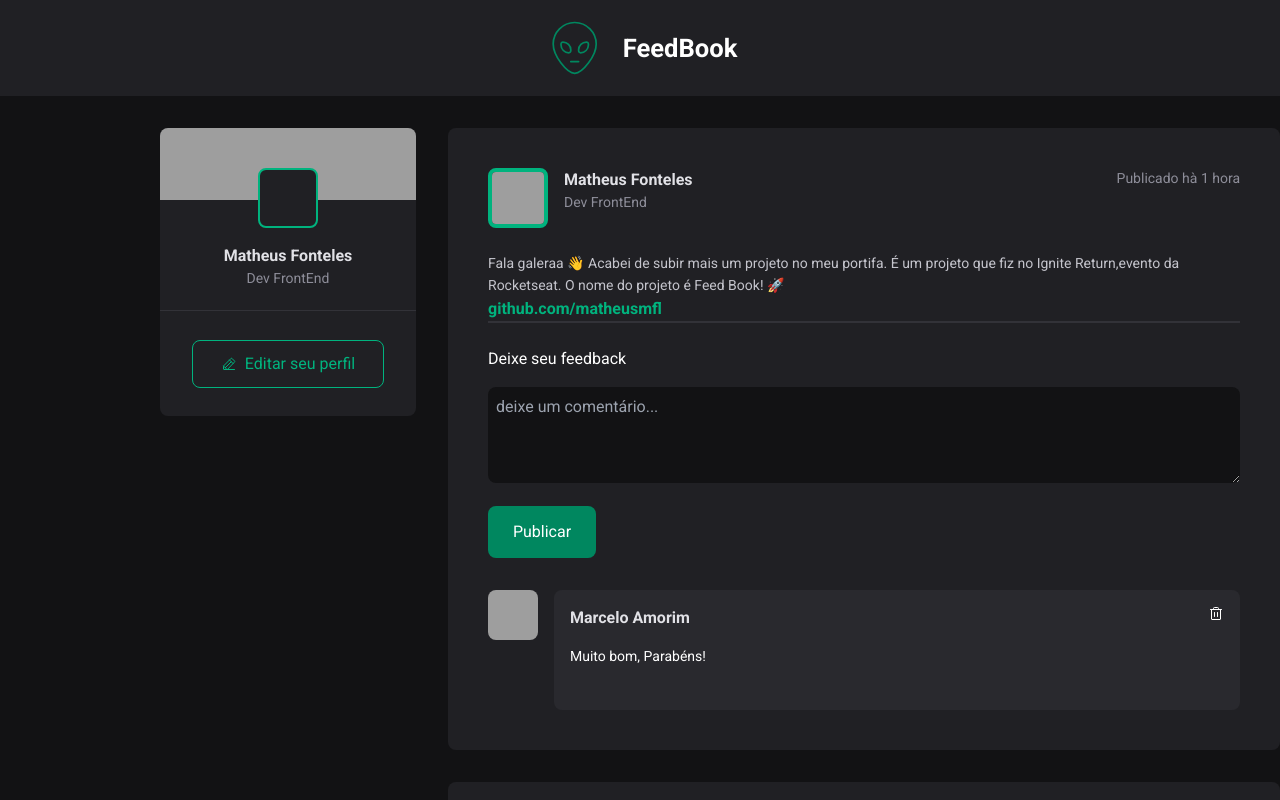
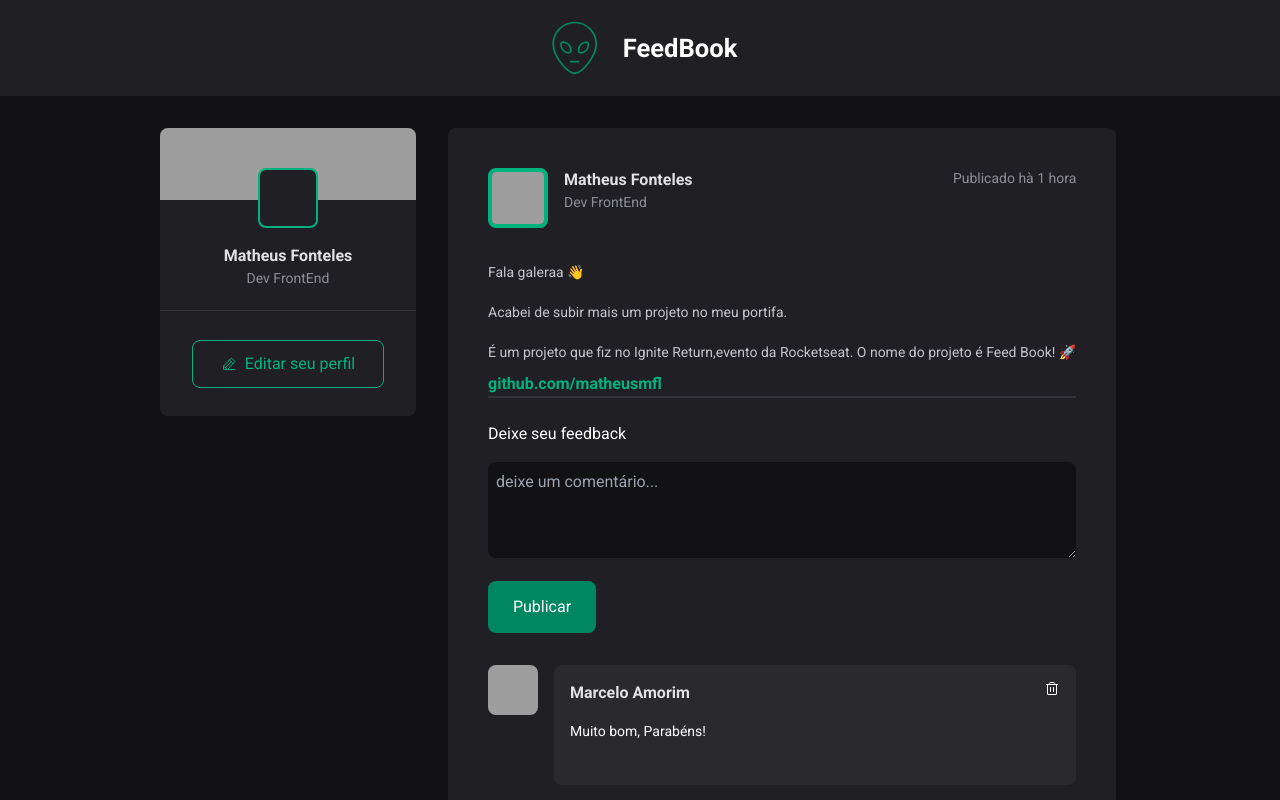
Before and after one commit to matheusmfl/feedBook, a React (Vite) app: page / in a window 1280 px wide. Shown: the top 800 px of the page. Built offline with nearby package versions, Linux system fonts and the light colour scheme; grey boxes are pictures that could not be loaded.

Commit message:
Refatoring the code

```diff
--- a/src/App.tsx
+++ b/src/App.tsx
@@ -2,6 +2,60 @@ import { Header } from './components/Header/Header'
 import { Posts } from './components/Posts/Posts'
 import {Sidebar} from './components/Sidebar/Sidebar'
 import './styles/global.css'
+
+
+const posts = [
+  {
+      id: 1,
+      author: {
+          url: 'https://avatars.githubusercontent.com/u/92957086?v=4',
+          name: 'Matheus Fonteles',
+          profession: 'Dev FrontEnd'
+      },
+      content: [
+           {
+          type: 'paragrafh',
+          value:  "Fala galeraa 👋"
+          },
+          {
+            type: 'paragrafh',
+            value:  " Acabei de subir mais um projeto no meu portifa."
+          },
+          {
+            type: 'paragrafh',
+            value: ' É um projeto que fiz no Ignite Return,evento da Rocketseat. O nome do projeto é Feed Book! 🚀'
+          }
+      ]
+      ,
+      link: 'github.com/matheusmfl'
+
+  },
+  {
+      id: 2,
+      author: {
+          url: 'https://avatars.githubusercontent.com/u/92957086?v=4',
+          name: 'Marcelo Amorim',
+          profession: 'Dev FrontEnd'
+      },
+      content: [
+        {
+       type: 'paragrafh',
+       value:  "Fala galeraa 👋"
+       },
+       {
+         type: 'paragrafh',
+         value:  " Acabei de subir mais um projeto no meu portifa."
+       },
+       {
+         type: 'paragrafh',
+         value: ' É um projeto que fiz no Ignite Return,evento da Rocketseat. O nome do projeto é Feed Book! 🚀'
+       }
+   ],
+      link: 'github.com/matheusmfl'
+
+  },
+]
+
 
 export function App() {
 
@@ -11,9 +65,29 @@ export function App() {
       <Header/>
       <main className='flex gap-8 mt-8'>
       <Sidebar />
-        <Posts />
+        <div className='flex flex-col'>
+        {posts.map(post => {
+
+
+          const paragraph = post.content.map(content => {
+            if (content.type === 'paragrafh'){
+              return(<p>{content.value}</p>)
+            }
+          })
+
+
+          return(
+         <Posts
+              name={post.author.name}
+              profession={post.author.profession}
+              url={post.author.url}
+              link={post.link}
+              content={paragraph} />
+)
+                })}
+        </div>
       </main>
+    </div>
 
-    </div>
   )
 }
--- a/src/components/Posts/Posts.tsx
+++ b/src/components/Posts/Posts.tsx
@@ -3,93 +3,48 @@ import { Comment } from "./comment";
 import { ImputPost } from "./ImputPost";
 import { ProfilePosts } from "./ProfilePosts";
 import { TextPost } from "./TextPost";
+import {ReactNode} from 'react'
 
 
 
-    // async function getDados(){
-    //     let dados = await fetch('https://api.github.com/users/matheusmfl').then(response => { return(response.json())}).then(data =>{
-    //         return(data) } )
+interface propsPost {
+    url: string,
+    name: string,
+    profession: string,
+    link: string,
+    content: ReactNode
 
-    //         console.log(dados)
-    // }
-
-    // getDados()
+}
 
 
 
 
 
 
-
-const posts = [
-    {
-        id: 1,
-        author: {
-            url: 'https://avatars.githubusercontent.com/u/92957086?v=4',
-            name: 'Matheus Fonteles',
-            profession: 'Dev FrontEnd'
-        },
-        content: [
-           "Fala galeraa 👋 Acabei de subir mais um projeto no meu portifa. É um projeto que fiz no Ignite Return,evento da Rocketseat. O nome do projeto é Feed Book! 🚀"
-        ],
-        link: 'github.com/matheusmfl'
-
-    },
-    {
-        id: 2,
-        author: {
-            url: 'https://avatars.githubusercontent.com/u/92957086?v=4',
-            name: 'Marcelo Amorim',
-            profession: 'Dev FrontEnd'
-        },
-        content: [
-           "Fala galeraa 👋 Acabei de subir mais um projeto no meu portifa. É um projeto que fiz no Ignite Return,evento da Rocketseat. O nome do projeto é Feed Book! 🚀"
-        ],
-        link: 'github.com/matheusmfl'
-
-    },
+export function Posts({url, name, profession, link, content}: propsPost){
+    return(
 
 
-]
-
-export function Posts(){
-    return(
-
-       <div>
-
-           {
-            posts.map(post =>{
-                return(
-                    <div className="p-10 max-w-[832px] bg-gray2 rounded-lg mb-8" key={post.id}>
+                    <div className="p-10 max-w-[832px] bg-gray2 rounded-lg mb-8">
 
                     <ProfilePosts
-            url={post.author.url}
-            name={post.author.name}
-            profession={post.author.profession}
+            url={url}
+            name={name}
+            profession={profession}
             />
-            <main className="border-b-[2px] border-gray3 ">
-                    <TextPost url={post.link}>
-                        {post.content}
+                <main className="border-b-[2px] border-gray3 ">
+                    <TextPost url={link}>
+                        <p> {content}  </p>
+
                     </TextPost>
 
-            </main>
+                </main>
 
             <footer>
                 <ImputPost  />
             </footer>
             <Comment/>
-            </div>
-                )
-
-            })
-           }
-       </div>
-
-
-
-
-
-
+                    </div>
 
     )
 
--- a/src/components/Posts/TextPost.tsx
+++ b/src/components/Posts/TextPost.tsx
@@ -1,6 +1,6 @@
 import { ReactNode } from "react";
 
-interface textProps {
+export interface textProps {
     children: ReactNode;
     url?: string;
 }
@@ -9,7 +9,7 @@ export function TextPost({children, url}: textProps){
     return(
         <>
 
-        <p className="text-gray6 mt-6 text-md leading-[160%] ">
+        <p className="text-gray6 mt-6 text-md leading-10 ">
             {children}
         </p>
 
```
